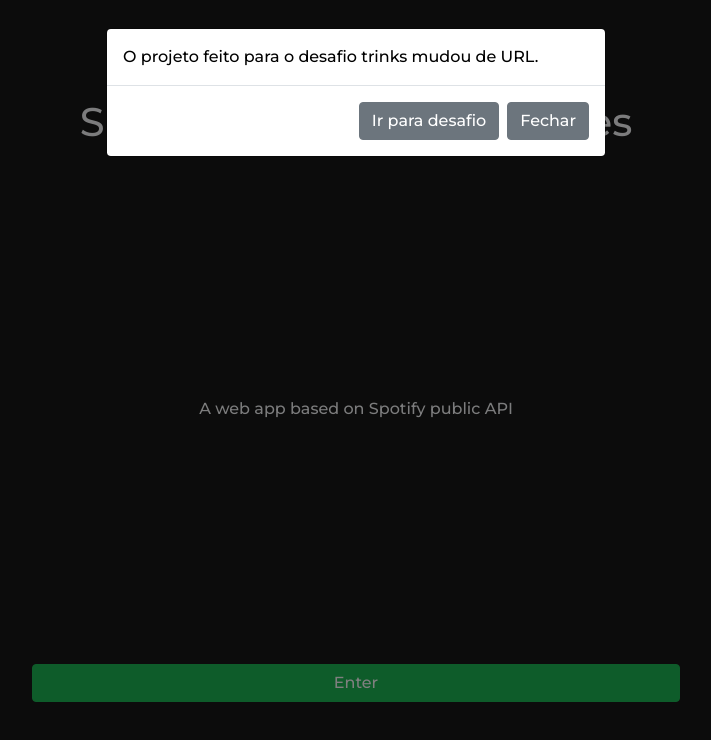
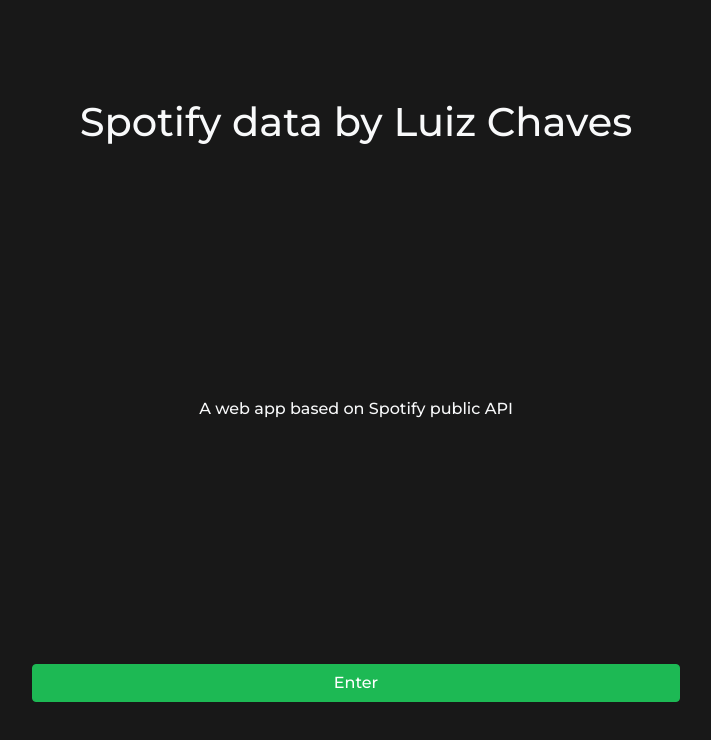
Before and after one commit to luizfchaves/spotify, a React (Create React App) app: page / in a window 1280 px wide. Shown: the top 740 px of the page, without its empty margins (284-995 px from the left). Built offline with nearby package versions, Linux system fonts and the light colour scheme.

Commit message:
Removendo modal incial

```diff
--- a/src/pages/HomeScreen/index.jsx
+++ b/src/pages/HomeScreen/index.jsx
@@ -7,21 +7,6 @@
   let [alertModal, setAlertModal] = useState(true);
   return (
     <>
-      <Modal isOpen={alertModal} id="alert-modal">
-        <ModalBody>
-          O projeto feito para o desafio trinks mudou de URL.
-        </ModalBody>
-        <ModalFooter>
-          <Button
-            onClick={() =>
-              (window.location.href = "https://spotifydesafio.luizchaves.dev")
-            }
-          >
-            Ir para desafio
-          </Button>
-          <Button onClick={() => setAlertModal(false)}>Fechar</Button>
-        </ModalFooter>
-      </Modal>
       <div id="homescreen">
         <h1>Spotify data by Luiz Chaves</h1>
         <p>A web app based on Spotify public API</p>
```
